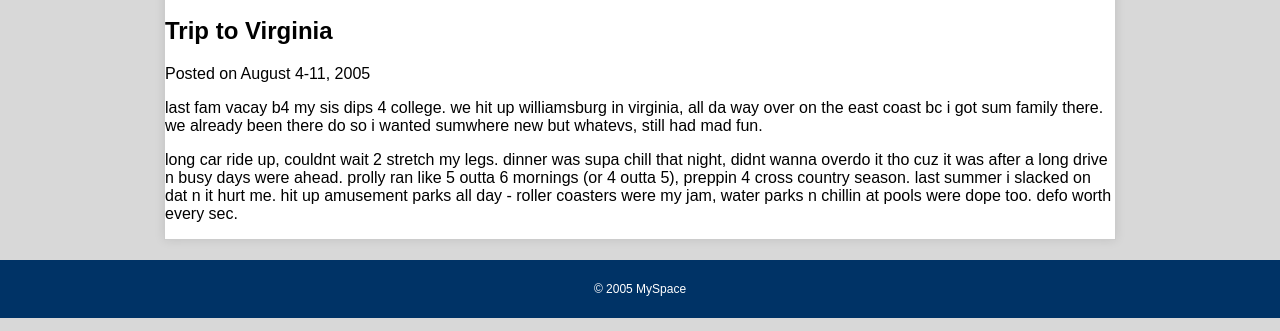
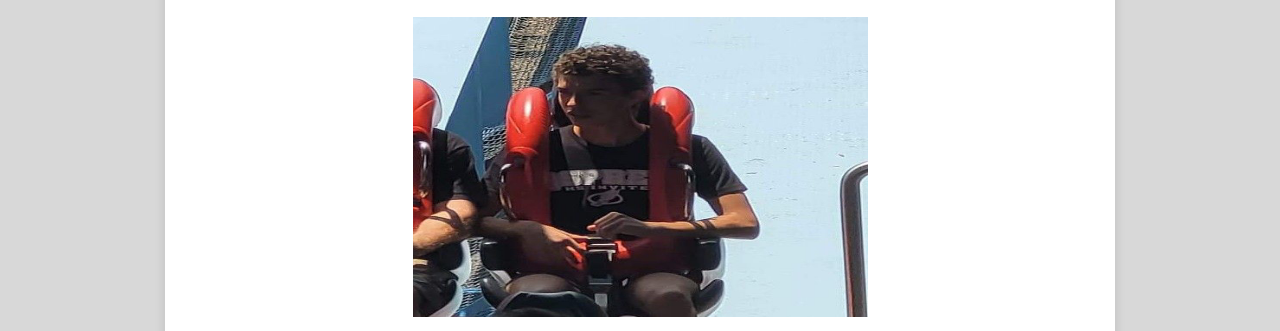
Before and after one commit to kristellerspace/m, a plain HTML site: page blog3.html in a window 1280 px wide. Shown: the part 109-440 px from the top of the page. Drawn offline with Linux system fonts and the light colour scheme.

Commit message:
major updates

```diff
--- a/blog3.html
+++ b/blog3.html
@@ -3,13 +3,13 @@
 <head>
     <meta charset="UTF-8">
     <meta name="viewport" content="width=device-width, initial-scale=1.0">
-    <title>Blog - Approving Comments</title>
+    <title>Trip to Virginia</title>
     <link rel="stylesheet" href="styles.css">
 </head>
 <body>
     <div class="container">
         <div class="header">
-            <h1>MySpace</h1>
+            <h1>KristellerSpace</h1>
             <div class="nav">
                 <a href="index.html">Home</a> |
                 <a href="#">Browse</a> |
@@ -29,14 +29,14 @@
             </div>
         </div>
         <div class="blog-post">
+            <img src="blog3.jpg" alt="Blog Post Image" class="blog-image">
             <h2>Trip to Virginia</h2>
             <p>Posted on August 4-11, 2005</p>
             <p>last fam vacay b4 my sis dips 4 college. we hit up williamsburg in virginia, all da way over on the east coast bc i got sum family there. we already been there do so i wanted sumwhere new but whatevs, still had mad fun.</p>
             <p>long car ride up, couldnt wait 2 stretch my legs. dinner was supa chill that night, didnt wanna overdo it tho cuz it was after a long drive n busy days were ahead. prolly ran like 5 outta 6 mornings (or 4 outta 5), preppin 4 cross country season. last summer i slacked on dat n it hurt me. hit up amusement parks all day - roller coasters were my jam, water parks n chillin at pools were dope too. defo worth every sec.</p>
         </div>
-        </div>
         <div class="footer">
-            <p>&copy; 2005 MySpace</p>
+            <p>&copy; 2005 KristellerSpace</p>
         </div>
     </div>
 </body>
--- a/styles.css
+++ b/styles.css
@@ -252,6 +252,27 @@ video {
     color: #3333cc;
 }
 
+.blog-post {
+    padding: 20px;
+}
+
+.blog-post img.blog-image {
+    width: 50%;
+    max-height: 300px;
+    display: block;
+    margin: 0 auto 20px auto;
+}
+
+.blog-post h2 {
+    font-size: 24px;
+    margin: 0 0 10px;
+}
+
+.blog-post p {
+    font-size: 14px;
+    margin: 0 0 10px;
+}
+
 .blurbs {
     background-color: #fff3e0;
     padding: 10px;
```
Also changed, not shown: blog1.html (+3 -2 lines), blog2.html (+4 -3 lines), index.html (+5 -5 lines), tictactoe.html (+3 -3 lines), video_page.html (+3 -3 lines), blog1.jpg, blog2.jpg (added), blog3.jpg (added).
